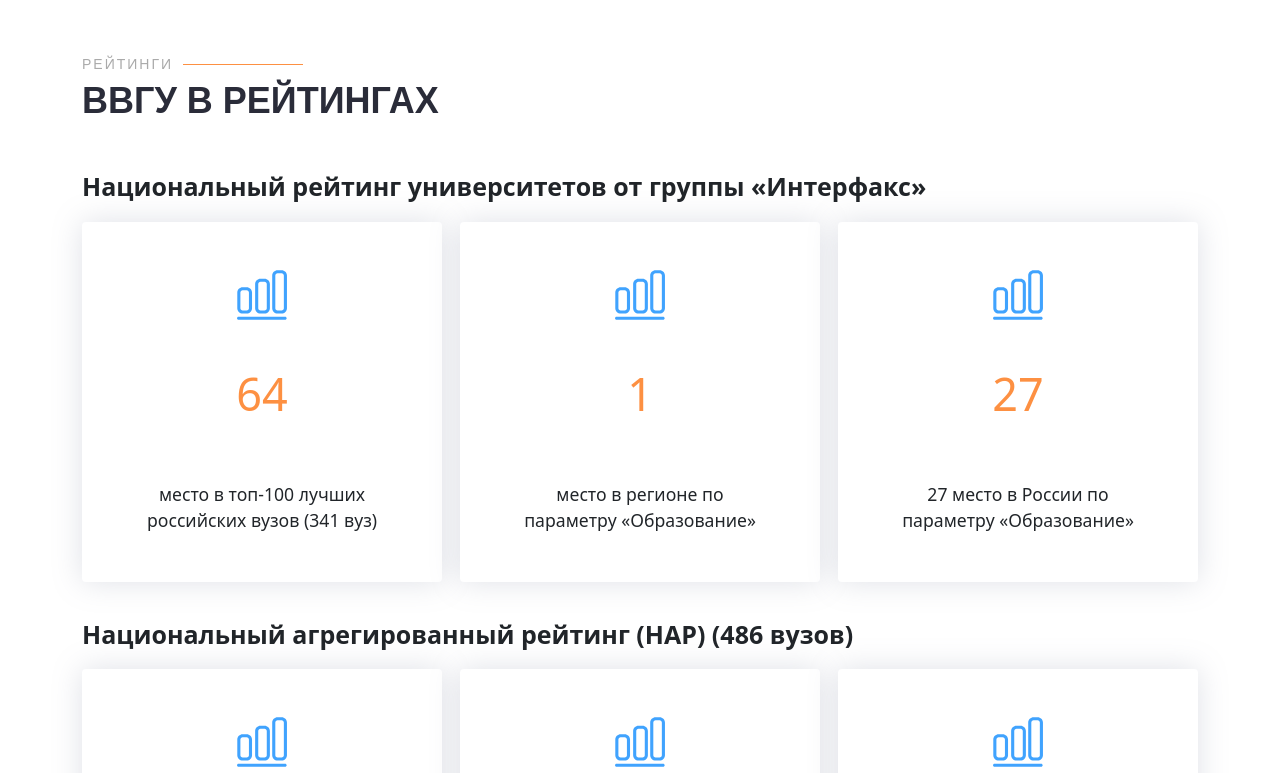
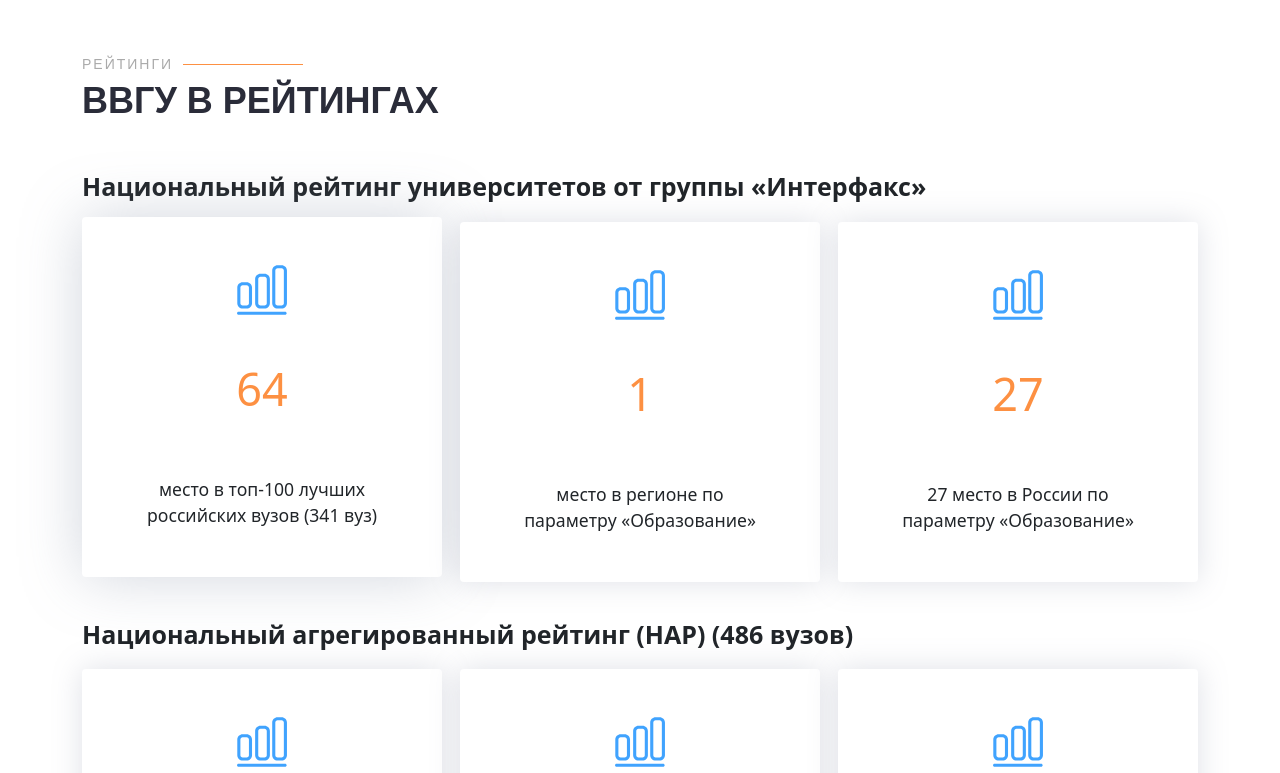
Before and after one commit to Latemaril/rating1, a plain HTML site: page index.html in a window 1280 px wide. In both pictures the pointer is over the element 262 px from the left and 401 px from the top of the page. Shown: the top 773 px of the page. Drawn offline with nearby package versions, Linux system fonts and the light colour scheme.

Commit message:
add animation

```diff
--- a/css/main.css
+++ b/css/main.css
@@ -107,12 +107,14 @@ html, body{
     width: 420px;
     height: 380px;
     box-shadow: 0px 0px 30px rgb(127 137 161 / 25%);
+    transition: all ease 0.5s;
     /*transition: box-shadow 0.5s;*/
 }
 
-/*.card:hover {*/
-/*    box-shadow: 0px 0px 30px rgba(142, 200, 255, 0.83);*/
-/*}*/
+.card:hover {
+    transform: translateY(-5px);
+    box-shadow: 0px 0px 60px rgb(127 137 161 / 35%);
+}
 
 .card h1 {
     font-size: 60px;
```
